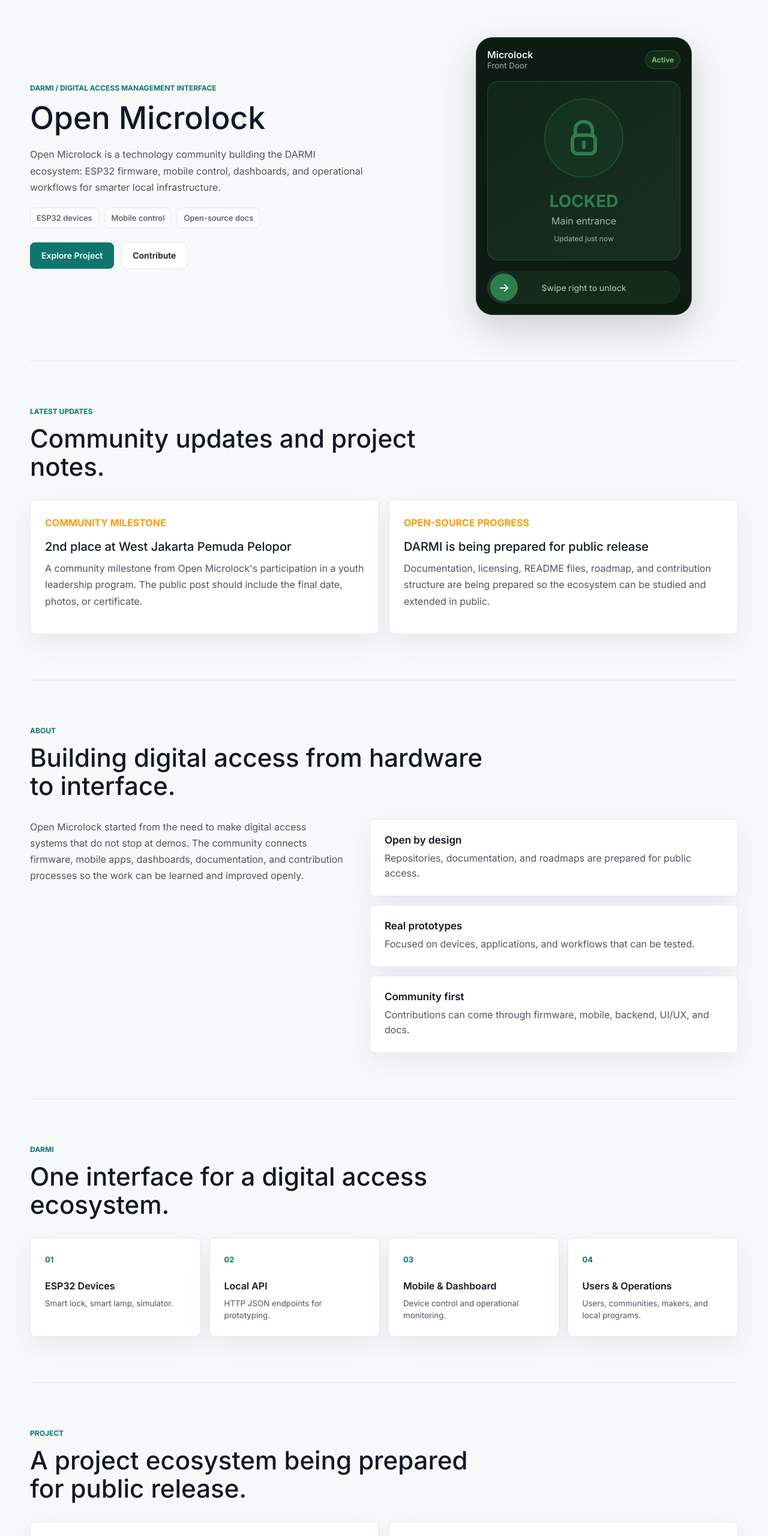
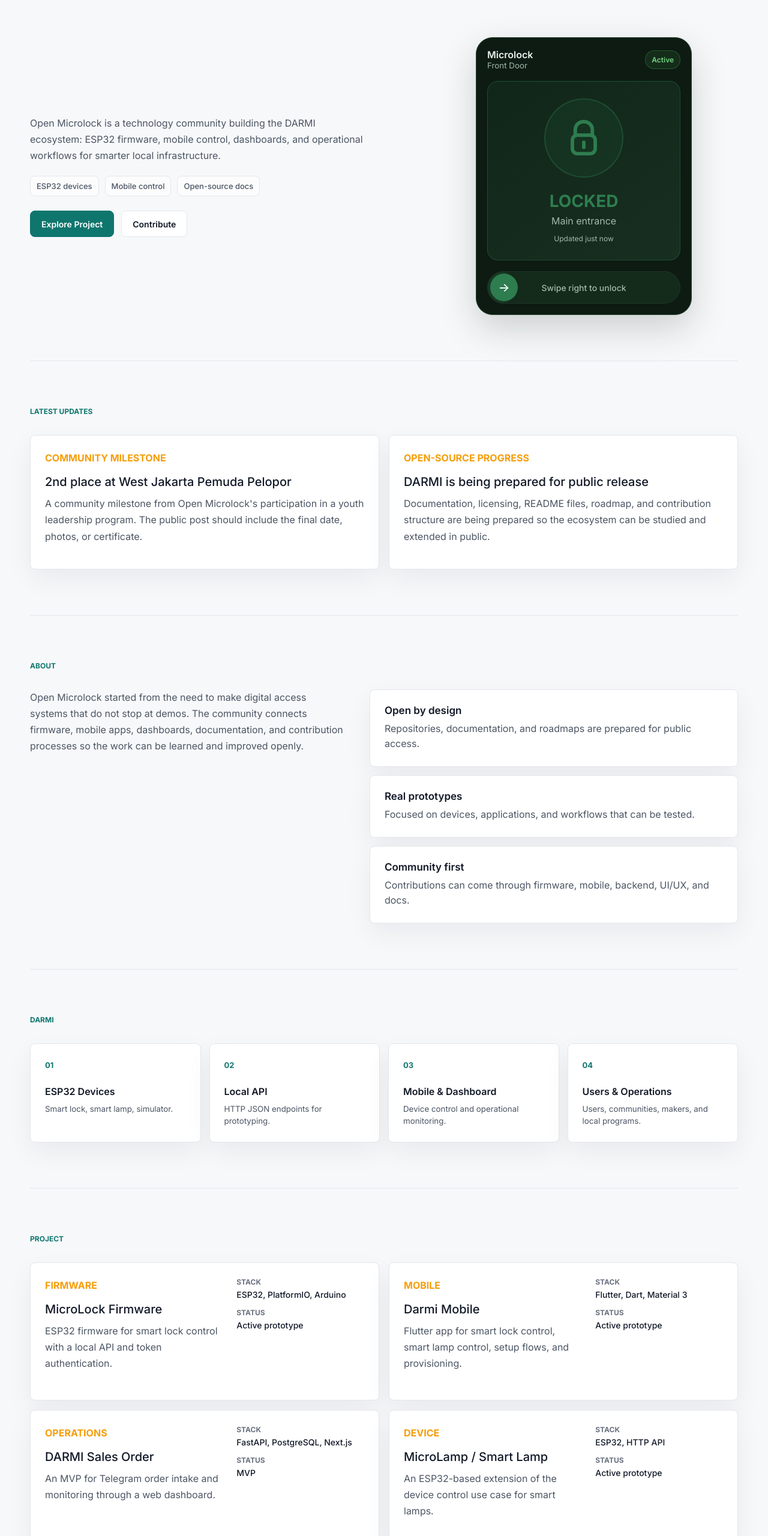
Before and after one commit to OpenMicrolock/openmicrolock.github.io, a plain HTML site: page index.html in a window 1280 px wide. Shown: the part 80-2640 px from the top of the page at 60% size. Drawn offline with Linux system fonts and the light colour scheme.

Commit message:
fix: unsuage title line

```diff
--- a/index.html
+++ b/index.html
@@ -34,8 +34,8 @@
     <main>
       <section class="hero section" id="home">
         <div class="hero-copy">
-          <p class="eyebrow">DARMI / Digital Access Management Interface</p>
-          <h1>Open Microlock</h1>
+          <!-- <p class="eyebrow">DARMI (Digital Access Management Interface)</p> -->
+          <!-- <h1>Open Microlock</h1> -->
           <p class="hero-text">
             Open Microlock is a technology community building the DARMI
             ecosystem: ESP32 firmware, mobile control, dashboards, and
@@ -100,7 +100,7 @@
       <section class="updates section" aria-labelledby="updates-title">
         <div class="section-heading">
           <p class="eyebrow">Latest Updates</p>
-          <h2 id="updates-title">Community updates and project notes.</h2>
+          <!-- <h2 id="updates-title">Community updates and project.</h2> -->
         </div>
         <div class="update-grid">
           <article class="update-card">
@@ -127,7 +127,7 @@
       <section class="about section" id="about">
         <div class="section-heading">
           <p class="eyebrow">About</p>
-          <h2>Building digital access from hardware to interface.</h2>
+          <!-- <h2>Building digital access from hardware to interface.</h2> -->
         </div>
         <div class="split">
           <div>
@@ -158,7 +158,7 @@
       <section class="system section" aria-labelledby="darmi-title">
         <div class="section-heading">
           <p class="eyebrow">DARMI</p>
-          <h2 id="darmi-title">One interface for a digital access ecosystem.</h2>
+          <!-- <h2 id="darmi-title">One interface for a digital access ecosystem.</h2> -->
         </div>
         <div class="flow" aria-label="DARMI ecosystem flow">
           <div>
@@ -187,7 +187,7 @@
       <section class="projects section" id="project">
         <div class="section-heading">
           <p class="eyebrow">Project</p>
-          <h2>A project ecosystem being prepared for public release.</h2>
+          <!-- <h2>A project ecosystem being prepared for public release.</h2> -->
         </div>
         <div class="project-list">
           <article class="project-card">
@@ -240,7 +240,7 @@
       <section class="contribute section" id="contribute">
         <div class="section-heading">
           <p class="eyebrow">Contribute</p>
-          <h2>Contribution paths are defined early.</h2>
+          <!-- <h2>Contribution paths are defined early.</h2> -->
         </div>
         <div class="contribute-grid">
           <div>
@@ -261,7 +261,7 @@
       <section class="contact section" id="contact">
         <div>
           <p class="eyebrow">Contact</p>
-          <h2>Open for collaboration.</h2>
+          <!-- <h2>Open for collaboration.</h2> -->
           <p>
             We are open to collaboration with communities, schools, makers,
             small businesses, and local programs that want to explore
```
